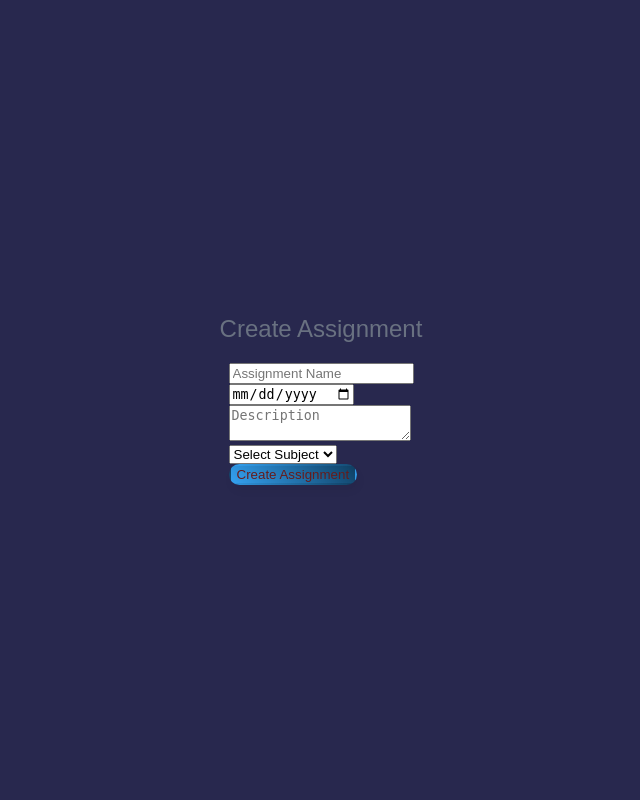
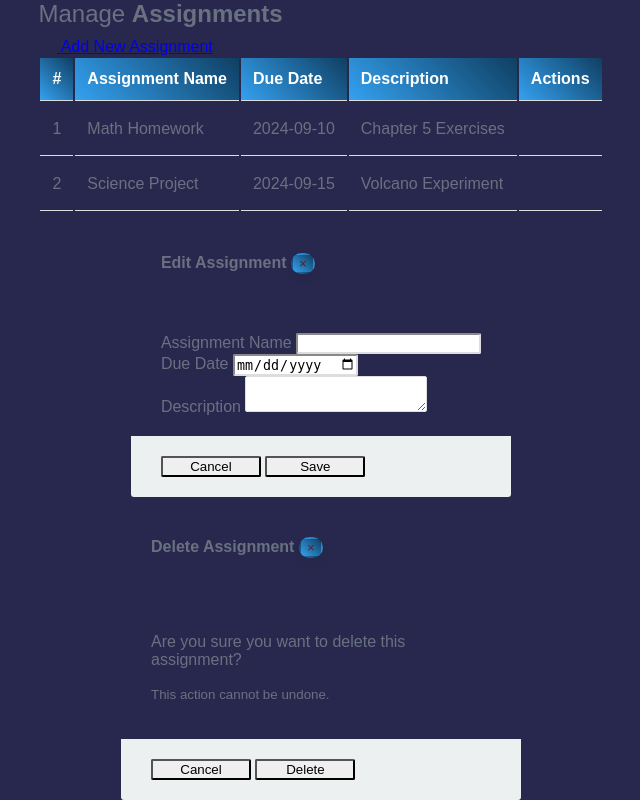
Before and after one commit to 221244-Tebogo/brighttrackschool, a PHP site: page /create_assignment.php in a window 1280 px wide. Shown: the whole page, without its empty margins (319-959 px from the left). Run offline with PHP 8.4, Linux system fonts and the light colour scheme; data that the repository does not hold is empty.

Commit message:
Add files via upload

```diff
--- a/teacher/create_assignment.php
+++ b/teacher/create_assignment.php
@@ -3,42 +3,114 @@
 <head>
     <meta charset="UTF-8">
     <meta name="viewport" content="width=device-width, initial-scale=1.0">
-    <title>Create Assignment</title>
+    <title>Manage Assignments</title>
     <link rel="stylesheet" href="../assets/css/style.css">
+    <link rel="stylesheet" href="https://fonts.googleapis.com/icon?family=Material+Icons">
 </head>
 <body>
-    <?php
-    require_once '../config.php';
-    ?>
+    <div class="container">
+        <div class="table-responsive">
+            <div class="table-wrapper">
+                <div class="table-title">
+                    <div class="row">
+                        <div class="col-xs-6">
+                            <h2>Manage <b>Assignments</b></h2>
+                        </div>
+                        <div class="col-xs-6">
+                            <a href="create_assignment.php" class="btn btn-success"><i class="material-icons">&#xE147;</i> <span>Add New Assignment</span></a>
+                        </div>
+                    </div>
+                </div>
+                <table class="table table-striped table-hover">
+                    <thead>
+                        <tr>
+                            <th>#</th>
+                            <th>Assignment Name</th>
+                            <th>Due Date</th>
+                            <th>Description</th>
+                            <th>Actions</th>
+                        </tr>
+                    </thead>
+                    <tbody>
+                        <tr>
+                            <td>1</td>
+                            <td>Math Homework</td>
+                            <td>2024-09-10</td>
+                            <td>Chapter 5 Exercises</td>
+                            <td>
+                                <a href="#editAssignmentModal" class="edit" data-toggle="modal"><i class="material-icons" data-toggle="tooltip" title="Edit">&#xE254;</i></a>
+                                <a href="#deleteAssignmentModal" class="delete" data-toggle="modal"><i class="material-icons" data-toggle="tooltip" title="Delete">&#xE872;</i></a>
+                            </td>
+                        </tr>
+                        <tr>
+                            <td>2</td>
+                            <td>Science Project</td>
+                            <td>2024-09-15</td>
+                            <td>Volcano Experiment</td>
+                            <td>
+                                <a href="#editAssignmentModal" class="edit" data-toggle="modal"><i class="material-icons" data-toggle="tooltip" title="Edit">&#xE254;</i></a>
+                                <a href="#deleteAssignmentModal" class="delete" data-toggle="modal"><i class="material-icons" data-toggle="tooltip" title="Delete">&#xE872;</i></a>
+                            </td>
+                        </tr>
+                        <!-- Additional rows here -->
+                    </tbody>
+                </table>
+            </div>
+        </div>
+    </div>
 
-    <h1>Create Assignment</h1>
-    <form action="create_assignment_process.php" method="post">
-        <input type="text" name="name" placeholder="Assignment Name" required><br>
-        <input type="date" name="dueDate" placeholder="Due Date" required><br>
-        <textarea name="description" placeholder="Description" required></textarea><br>
-        <select name="subjectID" required>
-            <option value="">Select Subject</option>
-            <?php
-            // Fetch all subjects from the database
-            $stmt = $conn->prepare("SELECT SubjectID, Name FROM Subject");
-            if ($stmt) {
-                $stmt->execute();
-                $result = $stmt->get_result();
-                while ($subject = $result->fetch_assoc()) {
-                    echo '<option value="'.$subject['SubjectID'].'">'.htmlspecialchars($subject['Name']).'</option>';
-                }
-                $stmt->close();
-            } else {
-                echo '<option disabled>Error loading subjects.</option>';
-                error_log("MySQL prepare error: " . $conn->error); // Logging error
-            }
-            ?>
-        </select><br>
-        <button type="submit">Create Assignment</button>
-    </form>
+    <!-- Edit Modal HTML -->
+    <div id="editAssignmentModal" class="modal fade">
+        <div class="modal-dialog">
+            <div class="modal-content">
+                <form>
+                    <div class="modal-header">
+                        <h4 class="modal-title">Edit Assignment</h4>
+                        <button type="button" class="close" data-dismiss="modal" aria-hidden="true">&times;</button>
+                    </div>
+                    <div class="modal-body">
+                        <div class="form-group">
+                            <label>Assignment Name</label>
+                            <input type="text" class="form-control" required>
+                        </div>
+                        <div class="form-group">
+                            <label>Due Date</label>
+                            <input type="date" class="form-control" required>
+                        </div>
+                        <div class="form-group">
+                            <label>Description</label>
+                            <textarea class="form-control" required></textarea>
+                        </div>
+                    </div>
+                    <div class="modal-footer">
+                        <input type="button" class="btn btn-default" data-dismiss="modal" value="Cancel">
+                        <input type="submit" class="btn btn-info" value="Save">
+                    </div>
+                </form>
+            </div>
+        </div>
+    </div>
 
-    <?php
-    $conn->close(); // Close the database connection
-    ?>
+    <!-- Delete Modal HTML -->
+    <div id="deleteAssignmentModal" class="modal fade">
+        <div class="modal-dialog">
+            <div class="modal-content">
+                <form>
+                    <div class="modal-header">
+                        <h4 class="modal-title">Delete Assignment</h4>
+                        <button type="button" class="close" data-dismiss="modal" aria-hidden="true">&times;</button>
+                    </div>
+                    <div class="modal-body">
+                        <p>Are you sure you want to delete this assignment?</p>
+                        <p class="text-warning"><small>This action cannot be undone.</small></p>
+                    </div>
+                    <div class="modal-footer">
+                        <input type="button" class="btn btn-default" data-dismiss="modal" value="Cancel">
+                        <input type="submit" class="btn btn-danger" value="Delete">
+                    </div>
+                </form>
+            </div>
+        </div>
+    </div>
 </body>
 </html>
```
